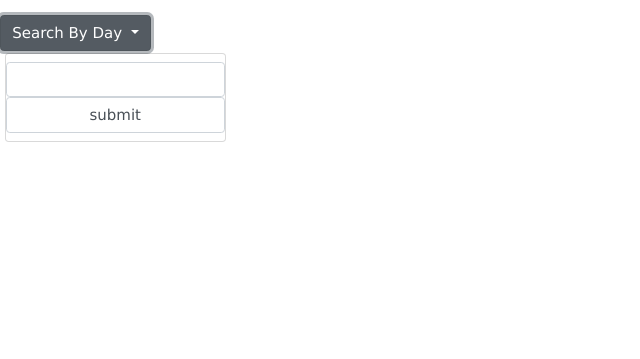
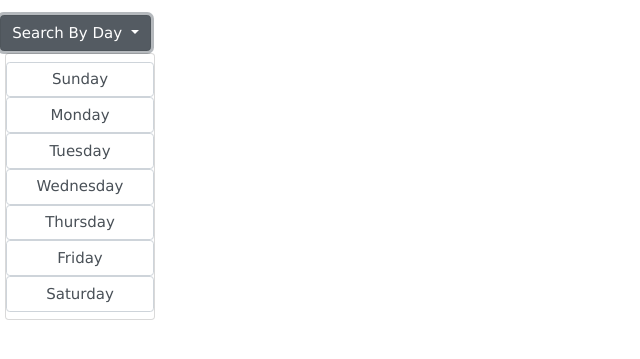
Before and after one commit to Jamesburgess44/Trashcollector, a Django app: page /employees/ in a window 1280 px wide, after a click on "Search By Day". Shown: the part 162-521 px from the top of the page, without its empty margins (0-640 px from the left). Run offline with Django 3.2, Linux system fonts and the light colour scheme; a user stored in the database is signed in; tables that the repository leaves empty hold one stand-in row (values such as "Sample post"); some libraries are stand-ins or nearby versions.

Commit message:
Added a dropdown menu for selecting the day of the week in employee home.

```diff
--- a/trash_collector/employees/templates/employees/index.html
+++ b/trash_collector/employees/templates/employees/index.html
@@ -21,12 +21,12 @@
     <td>{{customer.customer_zip_code}}</td>
     <td><div class="dropdown">
   <button class="btn btn-secondary dropdown-toggle" type="button" id="dropdownMenuButton" data-toggle="dropdown" aria-haspopup="true" aria-expanded="false">
-    Confirm Pickup
+    Pickup Confirmation
   </button>
   <div class="dropdown-menu" aria-labelledby="dropdownMenuButton">
     <form action="{%url 'employees:confirm_pickup' customer.user_id%}" method="get">
-      <input class="form-control" type="text" name="confirm_pickup">
-      <input class="form-control" type="submit" value="submit">
+      <input class="form-control" type="submit" value="yes" name="confirm_pickup">
+      <input class="form-control" type="submit" value="no" name="confirm_pickup">
     </form>
 </div>
 </div>
@@ -39,10 +39,15 @@
     Search By Day
   </button>
   <div class="dropdown-menu" aria-labelledby="dropdownMenuButton">
-    <form action="{%url 'employees:choose_by_day' %}" method="get">
-      <input class="form-control" type="text" name="day_of_week">
-      <input class="form-control" type="submit" value="submit">
-    </form>
+<form action="{%url 'employees:choose_by_day' %}" method="get">
+      <input class="form-control" type="submit" value="Sunday" name="day_of_week">
+      <input class="form-control" type="submit" value="Monday" name="day_of_week">
+      <input class="form-control" type="submit" value="Tuesday" name="day_of_week">
+      <input class="form-control" type="submit" value="Wednesday" name="day_of_week">
+      <input class="form-control" type="submit" value="Thursday" name="day_of_week">
+      <input class="form-control" type="submit" value="Friday" name="day_of_week">
+      <input class="form-control" type="submit" value="Saturday" name="day_of_week">
+</form>
 </div>
 </div>
   {% else %}
```
